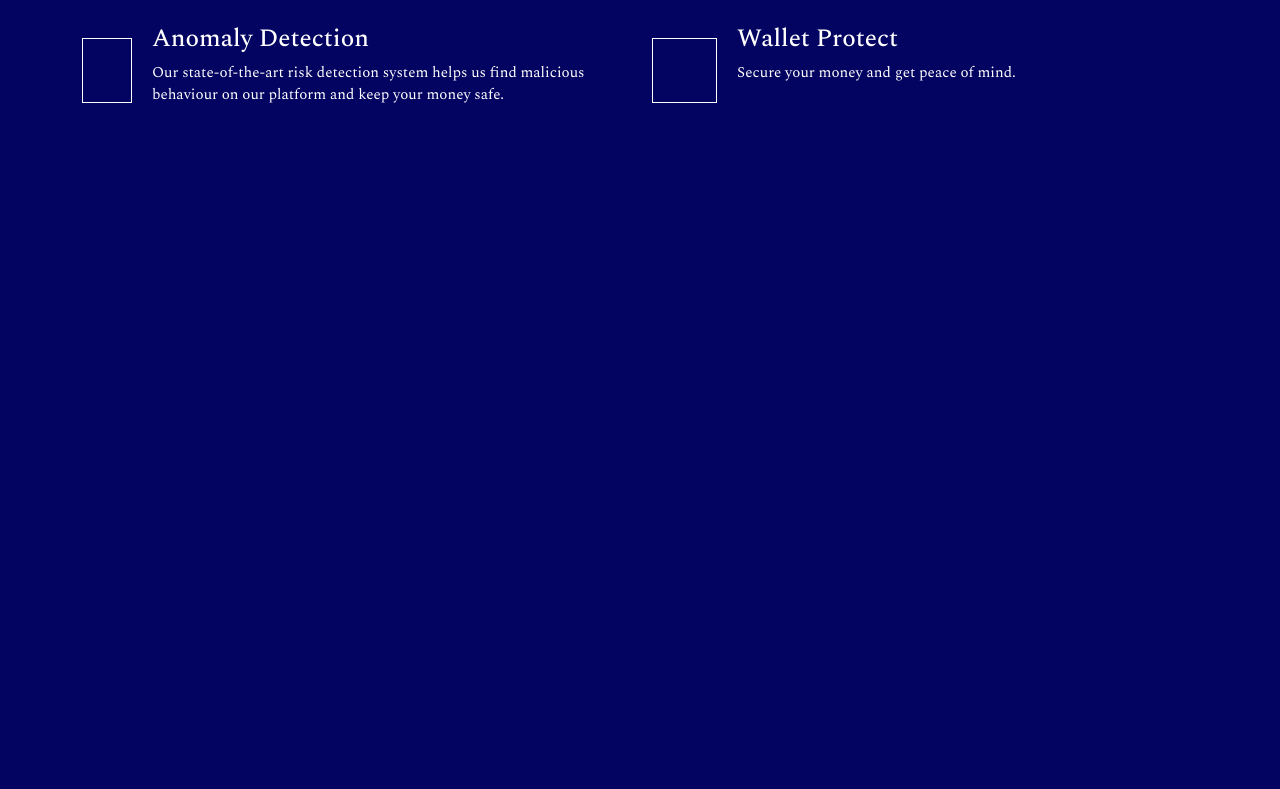
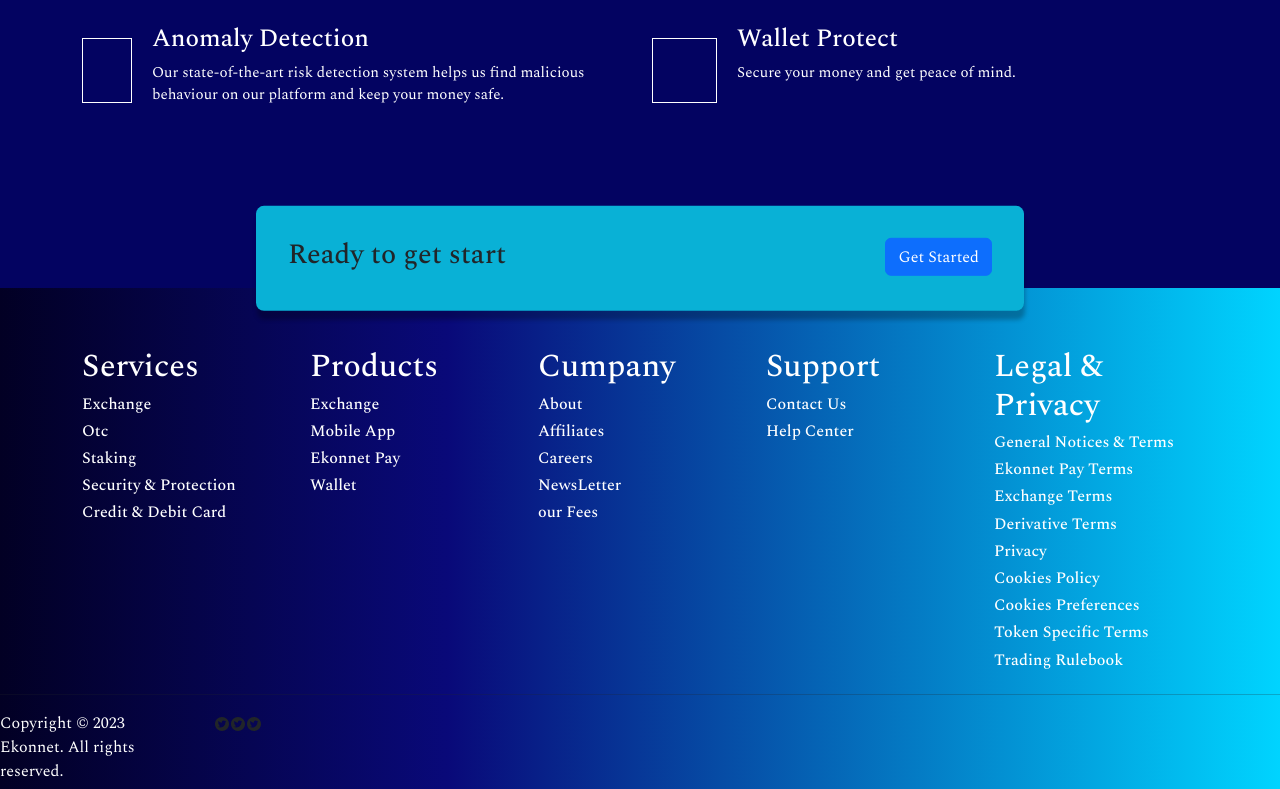
Before and after one commit to Ekonnet/ekonnet, a React (Create React App) app in the folder ekonnet.com/: page /wallets in a window 1280 px wide. Shown: the part 2008-2797 px from the top of the page. Before the commit the page ends 2131 px from the top, so only its background shows below. Built offline with nearby package versions, Linux system fonts and the light colour scheme.

Commit message:
footer-add

```diff
--- a/ekonnet.com/package.json
+++ b/ekonnet.com/package.json
@@ -3,6 +3,7 @@
   "version": "0.1.0",
   "private": true,
   "dependencies": {
+    "@react-icons/all-files": "^4.1.0",
     "@testing-library/jest-dom": "^5.16.5",
     "@testing-library/react": "^13.4.0",
     "@testing-library/user-event": "^13.5.0",
@@ -12,6 +13,7 @@
     "react": "^18.2.0",
     "react-bootstrap": "^2.7.0",
     "react-dom": "^18.2.0",
+    "react-icons": "^4.7.1",
     "react-multi-carousel": "^2.8.2",
     "react-router": "^6.4.5",
     "react-router-dom": "^6.4.5",
--- /dev/null
+++ b/ekonnet.com/src/components/Footer.css
@@ -0,0 +1,27 @@
+.contact-sort{
+
+    max-width: 60vw;
+    margin:30px auto;
+    padding: 2rem 2rem;
+    background-color: #09B1D6;
+    border-radius: 0.5rem;
+    box-shadow: 1px 9px 4px rgba(0, 0, 0, 0.25);
+    transform: translateY(50%);
+}
+.footer-color{
+
+    background: rgb(2,0,36);
+background: linear-gradient(90deg, rgba(2,0,36,1) 0%, rgba(9,9,121,1) 35%, rgba(0,212,255,1) 100%);
+}
+.footer-services{
+    margin-top: 60px;
+}
+.footer-services h2{
+    color: white;
+    font-size:2rem;
+}
+
+.footer-services h5{
+    color: white;
+    font-size: 1rem;
+}
--- /dev/null
+++ b/ekonnet.com/src/components/Footer.js
@@ -0,0 +1,104 @@
+import React from 'react'
+import { Button } from 'react-bootstrap';
+import { NavLink } from 'react-router-dom';
+import { Row, Col } from 'react-bootstrap';
+import './Footer.css';
+import { AiFillTwitterCircle } from 'react-icons/ai';
+
+
+const Footer = () => {
+    return (
+        <>
+            <section className='footer-section' >
+                <div className="contact-sort">
+                    <div className='d-flex justify-content-between'>
+                        <div>
+                            <h3>Ready to get start</h3>
+                        </div>
+                        <div>
+                            <NavLink to="/">
+                                <Button>Get Started</Button>
+                            </NavLink>
+                        </div>
+                    </div>
+                </div>
+            </section>
+            {/* footer section */}
+            <footer className='footer-color'>
+                <div className="container footer-container">
+                    <Row>
+                           {/* ------------1st section--------------- */}
+                        <Col className='footer-services'>
+                            <h2>Services</h2>
+                            <h5>Exchange</h5>
+                            <h5>Otc</h5>
+                            <h5>Staking</h5>
+                            <h5>Security & Protection</h5>
+                            <h5>Credit & Debit Card</h5>
+                        </Col>
+                          {/* ------------2nd section--------------- */}
+                        <Col className='footer-services'>
+                            <h2>Products</h2>
+                            <h5>Exchange</h5>
+                            <h5>Mobile App</h5>
+                            <h5>Ekonnet Pay</h5>
+                            <h5>Wallet</h5>
+                        </Col>
+                            {/* ------------3rd section--------------- */}
+                        <Col className='footer-services'>
+                            <h2>Cumpany</h2>
+                            <h5>About</h5>
+                            <h5>Affiliates</h5>
+                            <h5>Careers</h5>
+                            <h5>NewsLetter</h5>
+                            <h5>our Fees</h5>
+                        </Col>
+                          {/* ------------4th section--------------- */}
+                        <Col className='footer-services'>
+                            <h2>Support</h2>
+                            <h5>Contact Us</h5>
+                            <h5>Help Center</h5>
+                        </Col>
+                         {/* ------------5th section--------------- */}
+                        <Col className='footer-services'>
+                            <h2>Legal & Privacy</h2>
+                            <h5>General Notices & Terms</h5>
+                            <h5>Ekonnet Pay Terms</h5>
+                            <h5>Exchange Terms</h5>
+                            <h5>Derivative Terms</h5>
+                            <h5>Privacy</h5>
+                            <h5>Cookies Policy</h5>
+                            <h5>Cookies Preferences</h5>
+                            <h5>Token Specific Terms</h5>
+                            <h5>Trading Rulebook</h5>
+                        </Col>
+                    </Row>
+                </div>
+                <div className="footer-bottom">
+                    <hr/>
+                    <div className='d-flex justify-content-between'>
+                    <Row >
+                        <Col className='copyright'>
+                            <p>Copyright © 2023 Ekonnet.  All rights reserved.</p>
+                        </Col>
+                        <Col className='social-icons'>
+                        <div className='icon'>
+                        <AiFillTwitterCircle/>
+                        <AiFillTwitterCircle/>
+                        <AiFillTwitterCircle/>
+
+
+                        </div>
+                        </Col>
+                    </Row>
+                    </div>
+                </div>
+            </footer>
+
+        </>
+
+
+    )
+}
+
+export default Footer;
--- a/ekonnet.com/src/components/Traders/Features.js
+++ b/ekonnet.com/src/components/Traders/Features.js
@@ -5,6 +5,7 @@
 import Margin from "../assets/MarginTrading.png";
 import FundingImg from "../assets/Funding.png";
 import DerivativesImg from "../assets/Derivatives.png";
+
 // import FundingImg from "../assets/Funding.png";
 
 
--- a/ekonnet.com/src/components/Traders/Wallets.js
+++ b/ekonnet.com/src/components/Traders/Wallets.js
@@ -4,6 +4,7 @@
 import Wallet from "../assets/Secure-wallet.png";
 import W4 from "../assets/W4.png";
 import './Wallets.css';
+import { BsApple } from 'react-icons/bs';
 
 const Wallets = () => {
   return (
@@ -27,11 +28,11 @@
             </p>
             <div className='d-flex'>
             <div className='app_icons d-flex'>
-              <i className='fa fa-brands fa-apple fa-2x solid'></i>
+              <BsApple/>
               <h2>Download for App Store</h2>
             </div>
             <div className='app_icons d-flex'>
-              <i className='fa fa-brands fa-apple fa-2x solid'></i>
+              <BsApple/>
               <h2>Download for Google Play</h2>
             </div>
             </div>
--- a/ekonnet.com/src/index.js
+++ b/ekonnet.com/src/index.js
@@ -5,6 +5,7 @@
 import {BrowserRouter} from "react-router-dom";
 import HeaderNav from './components/HeaderNav';
 import "swiper/css/bundle";
+import Footer from './components/Footer';
 
 
 
@@ -14,6 +15,7 @@
    <BrowserRouter>
    <HeaderNav />
    <App/>
+   <Footer/>
    </BrowserRouter>
 
 
```
Also changed, not shown: 1 other file (tests, documents, lock files or other folders).
